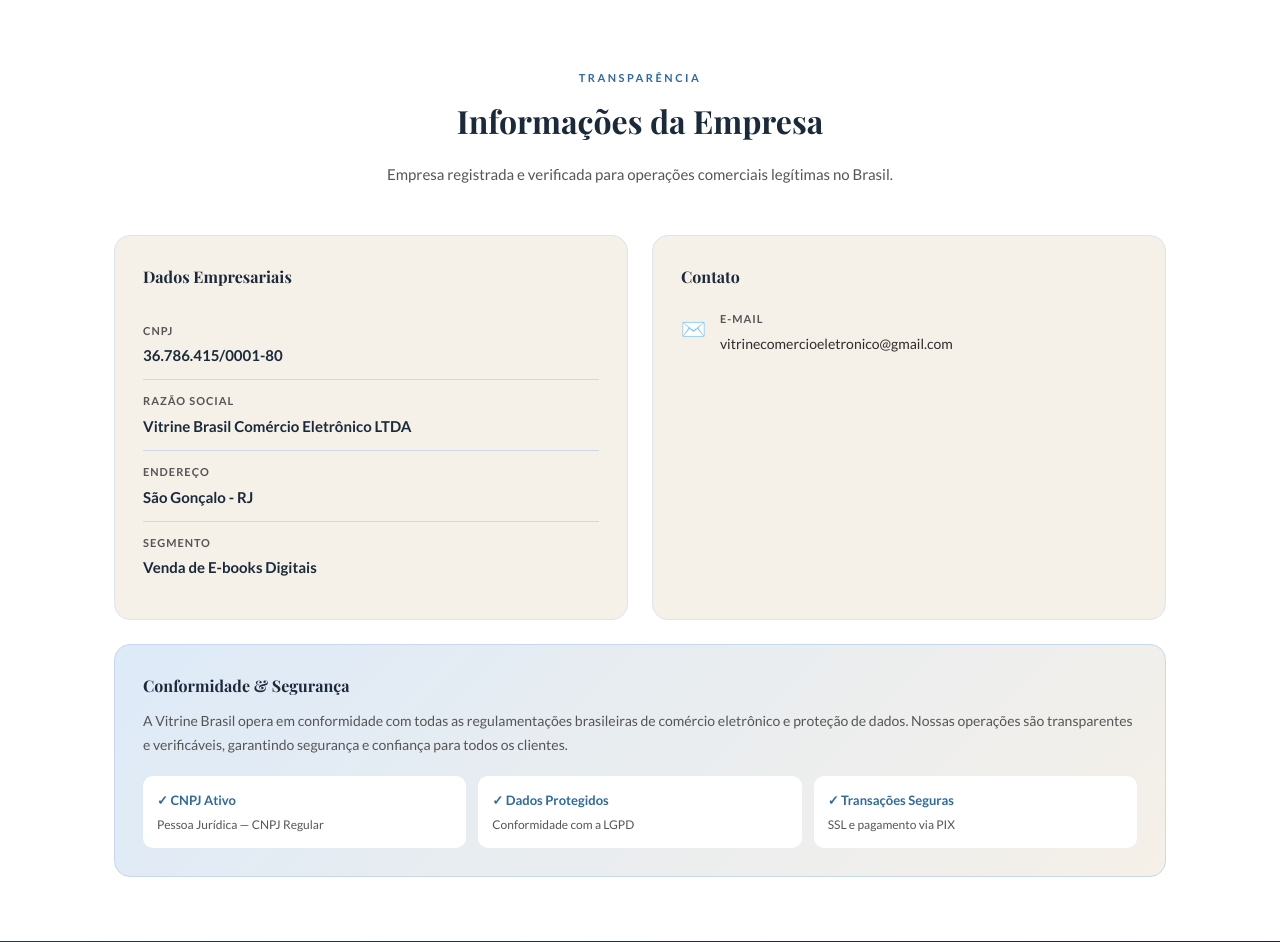
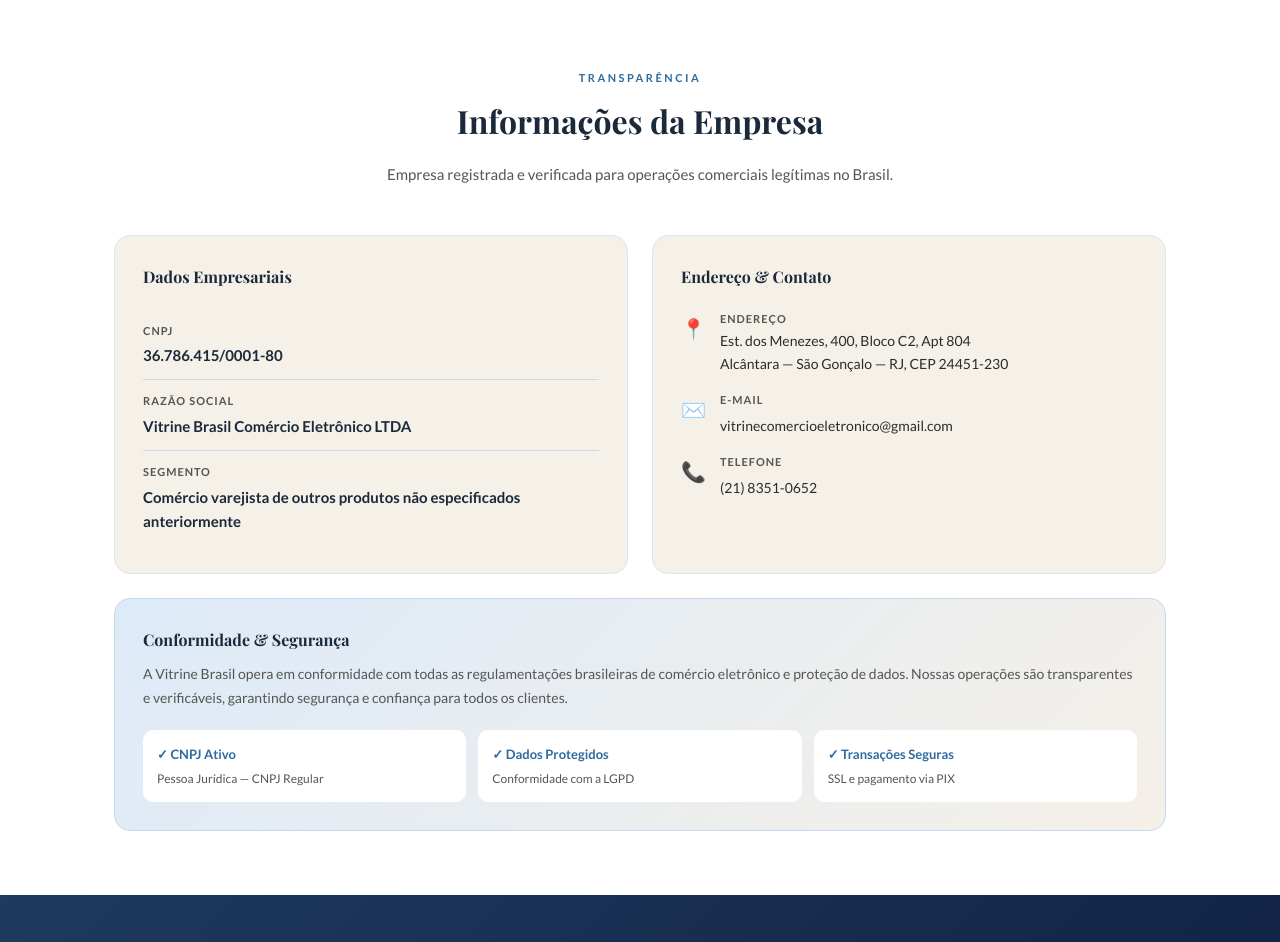
Before and after one commit to leosn1006/vendas-web, a Flask app: template app/templates/portifolio-vitrini.html in a window 1280 px wide. Shown: the part 1912-2854 px from the top of the page. Run offline with Flask 3, Linux system fonts and the light colour scheme; the template is opened without the code that fills it, so the values that code supplies are empty; parts of the project's set-up code (start-up, migrations or seed data) failed here and were passed over.

Commit message:
atualiza segmento, endereco e telefone nos templates do vitrinidaju.site
Segmento passa a ser "Comercio varejista de outros produtos nao
especificados anteriormente". Endereco completo (Est. dos Menezes, 400,
Bloco C2, Apt 804, Alcantara, Sao Goncalo RJ, CEP 24451-230) e telefone
(21) 8351-0652 adicionados nas 4 paginas legais/institucionais, seguindo
o mesmo padrao ja usado em ju-livros.com.br (mesma empresa).

```diff
--- a/app/templates/politica-privacidade-vitrini.html
+++ b/app/templates/politica-privacidade-vitrini.html
@@ -259,7 +259,8 @@
                     <p><strong>Vitrine Brasil</strong></p>
                     <p>Vitrine Brasil Comércio Eletrônico LTDA</p>
                     <p>CNPJ: 36.786.415/0001-80</p>
-                    <p>Endereço: São Gonçalo - RJ</p>
+                    <p>Est. dos Menezes, 400, Bloco C2, Apt 804<br>Alcântara — São Gonçalo — RJ, CEP 24451-230</p>
+                    <p>Telefone: (21) 8351-0652</p>
                     <a href="mailto:vitrinecomercioeletronico@gmail.com" class="contact-pill">✉ vitrinecomercioeletronico@gmail.com</a>
                 </div>
             </div>
--- a/app/templates/portifolio-vitrini.html
+++ b/app/templates/portifolio-vitrini.html
@@ -801,22 +801,32 @@
                     <div class="info-value">Vitrine Brasil Comércio Eletrônico LTDA</div>
                 </div>
                 <div class="info-item">
-                    <div class="info-label">Endereço</div>
-                    <div class="info-value">São Gonçalo - RJ</div>
-                </div>
-                <div class="info-item">
                     <div class="info-label">Segmento</div>
-                    <div class="info-value">Venda de E-books Digitais</div>
+                    <div class="info-value">Comércio varejista de outros produtos não especificados anteriormente</div>
                 </div>
             </div>
 
             <div class="verification-card">
-                <h4>Contato</h4>
+                <h4>Endereço &amp; Contato</h4>
+                <div class="contact-row">
+                    <span class="contact-emoji">📍</span>
+                    <div>
+                        <h5>Endereço</h5>
+                        <p>Est. dos Menezes, 400, Bloco C2, Apt 804<br>Alcântara — São Gonçalo — RJ, CEP 24451-230</p>
+                    </div>
+                </div>
                 <div class="contact-row">
                     <span class="contact-emoji">✉️</span>
                     <div>
                         <h5>E-mail</h5>
                         <a href="mailto:vitrinecomercioeletronico@gmail.com">vitrinecomercioeletronico@gmail.com</a>
+                    </div>
+                </div>
+                <div class="contact-row">
+                    <span class="contact-emoji">📞</span>
+                    <div>
+                        <h5>Telefone</h5>
+                        <a href="tel:+552183510652">(21) 8351-0652</a>
                     </div>
                 </div>
             </div>
--- a/app/templates/termos-de-uso-vitrini.html
+++ b/app/templates/termos-de-uso-vitrini.html
@@ -192,7 +192,8 @@
                 <h2>Contato</h2>
                 <p><strong>Vitrine Brasil Comércio Eletrônico LTDA</strong></p>
                 <p>CNPJ: 36.786.415/0001-80</p>
-                <p>Endereço: São Gonçalo - RJ</p>
+                <p>Est. dos Menezes, 400, Bloco C2, Apt 804 — Alcântara — São Gonçalo — RJ, CEP 24451-230</p>
+                <p>Telefone: (21) 8351-0652</p>
                 <p>E-mail: <a href="mailto:vitrinecomercioeletronico@gmail.com">vitrinecomercioeletronico@gmail.com</a></p>
             </div>
 
@@ -226,7 +227,8 @@
                     <p><strong>Vitrine Brasil</strong></p>
                     <p>Vitrine Brasil Comércio Eletrônico LTDA</p>
                     <p>CNPJ: 36.786.415/0001-80</p>
-                    <p>Endereço: São Gonçalo - RJ</p>
+                    <p>Est. dos Menezes, 400, Bloco C2, Apt 804<br>Alcântara — São Gonçalo — RJ, CEP 24451-230</p>
+                    <p>Telefone: (21) 8351-0652</p>
                 </div>
             </div>
         </div>
```
Also changed, not shown: app/templates/contato-vitrini.html (+8 -1 lines).
